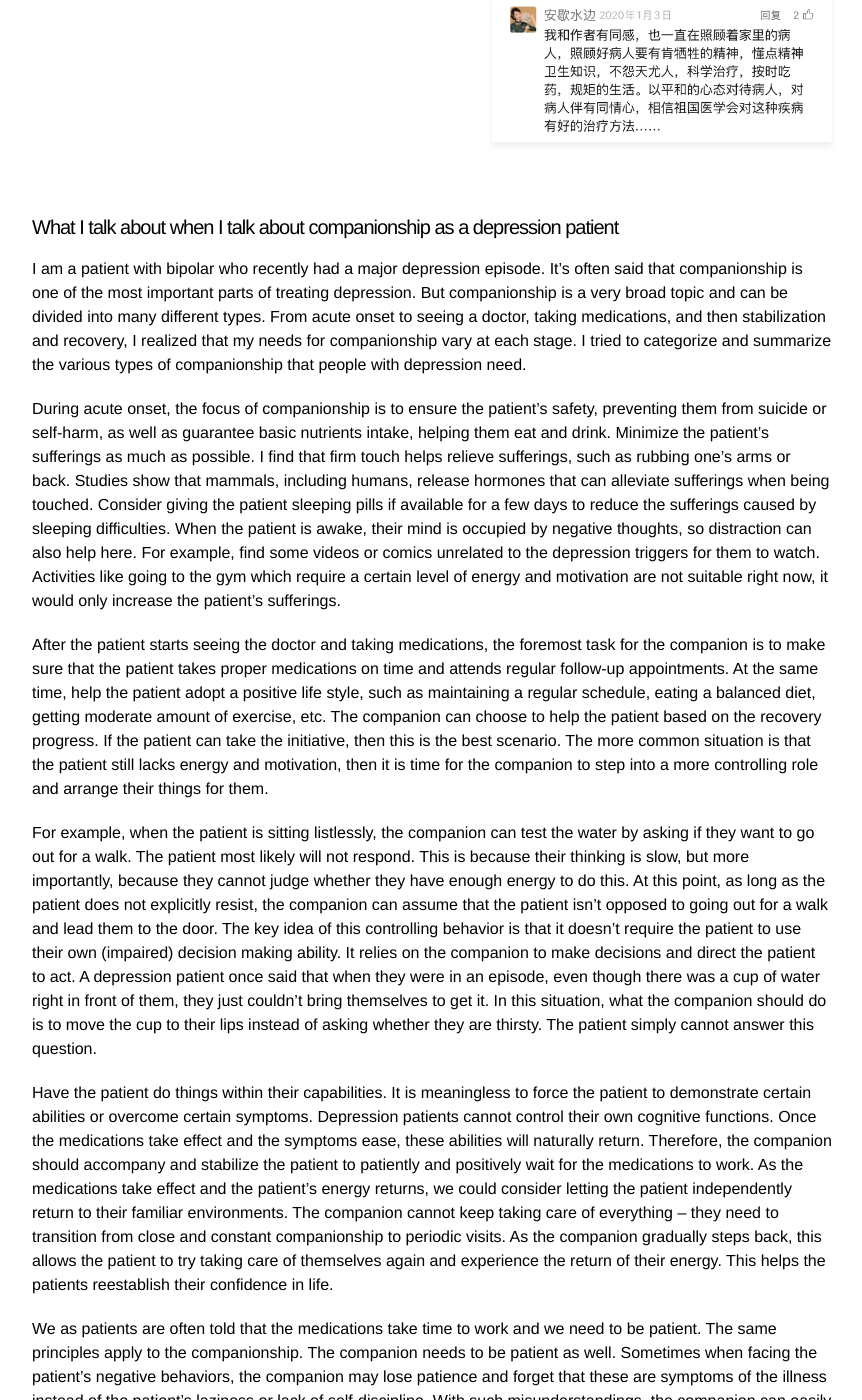
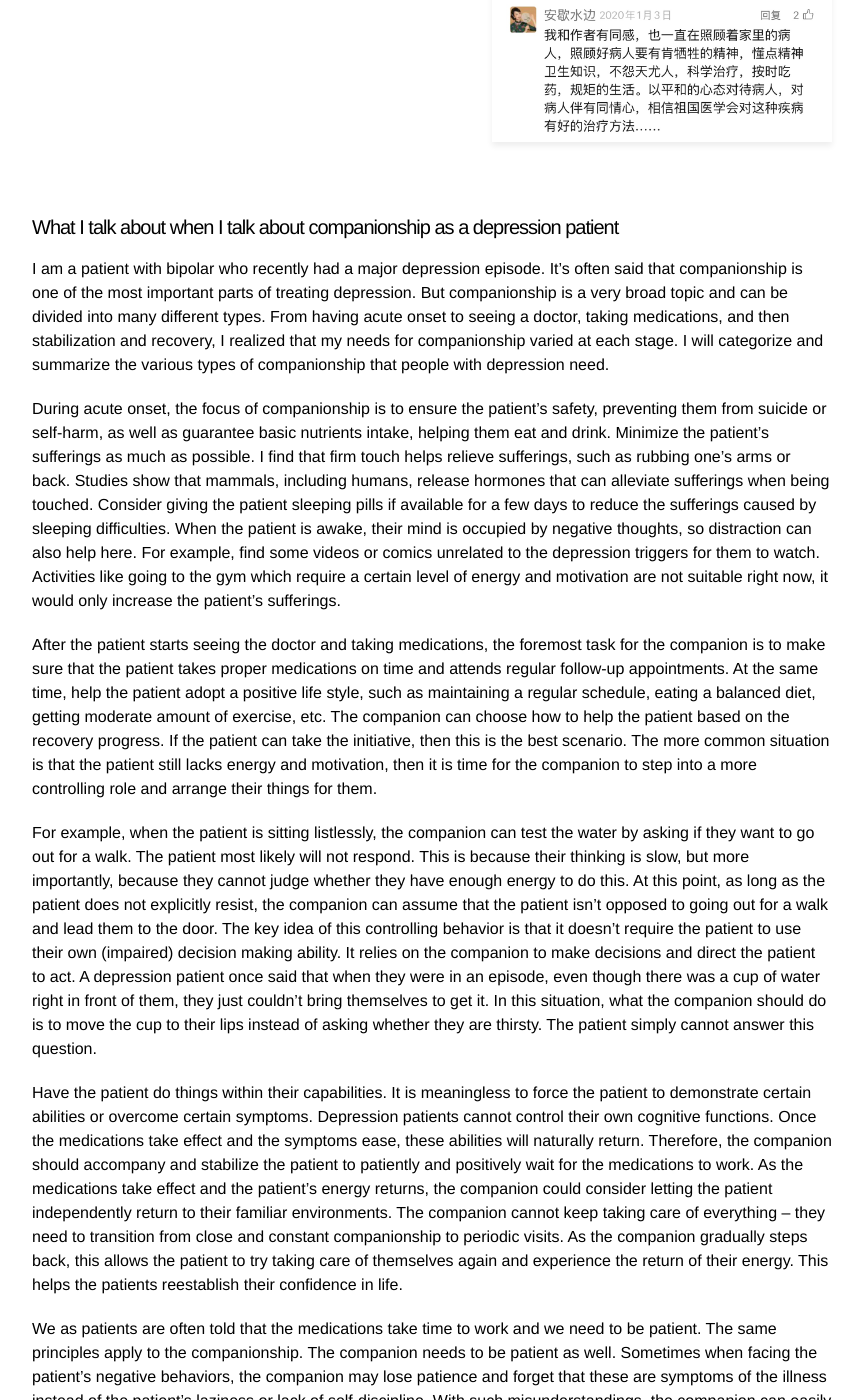
Before and after one commit to fanyangxyz/fanyangxyz.github.io, a Jekyll site: the page built from _posts/2025-09-29-companionship.md, in a window 1280 px wide and 1400 px high, scrolled down 796 px. Shown: the whole window, without its empty margins (208-1070 px from the left). Built offline with Jekyll 4.4.1, drawn with Linux system fonts in a browser that asks for light colours.

Commit message:
minor changes

```diff
--- a/_posts/2025-09-29-companionship.md
+++ b/_posts/2025-09-29-companionship.md
@@ -30,9 +30,9 @@ See the screenshots below.
 I am a patient with bipolar who recently had a major depression episode.
 It's often said that companionship is one of the most important parts of treating depression.
 But companionship is a very broad topic and can be divided into many different types.
-From acute onset to seeing a doctor, taking medications, and then stabilization and recovery,
-I realized that my needs for companionship vary at each stage.
-I tried to categorize and summarize the various types of companionship that people with depression need.
+From having acute onset to seeing a doctor, taking medications, and then stabilization and recovery,
+I realized that my needs for companionship varied at each stage.
+I will categorize and summarize the various types of companionship that people with depression need.
 
 During acute onset, the focus of companionship is to ensure the patient's safety, preventing them from suicide or self-harm,
 as well as guarantee basic nutrients intake, helping them eat and drink.
@@ -50,7 +50,7 @@ the foremost task for the companion is to make sure that the patient
 takes proper medications on time and attends regular follow-up appointments.
 At the same time, help the patient adopt a positive life style, such as maintaining a regular schedule, eating a balanced diet,
 getting moderate amount of exercise, etc.
-The companion can choose to help the patient based on the recovery progress.
+The companion can choose how to help the patient based on the recovery progress.
 If the patient can take the initiative, then this is the best scenario.
 The more common situation is that the patient still lacks energy and motivation,
 then it is time for the companion to step into a more controlling role and
@@ -75,7 +75,7 @@ Depression patients cannot control their own cognitive functions.
 Once the medications take effect and the symptoms ease, these abilities will naturally return.
 Therefore, the companion should accompany and stabilize the patient to patiently and positively wait for the medications to work.
 As the medications take effect and the patient's energy returns,
-we could consider letting the patient independently return to their familiar environments.
+the companion could consider letting the patient independently return to their familiar environments.
 The companion cannot keep taking care of everything --
 they need to transition from close and constant companionship to periodic visits.
 As the companion gradually steps back, this allows the patient to try taking care of themselves again
```
